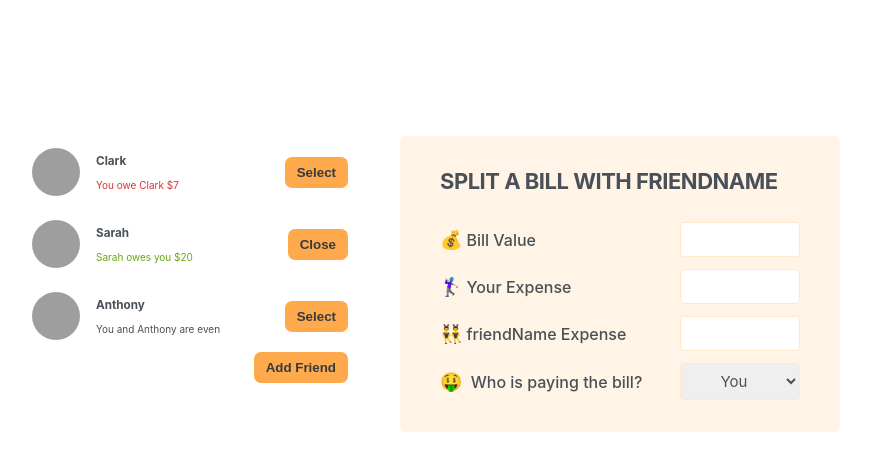
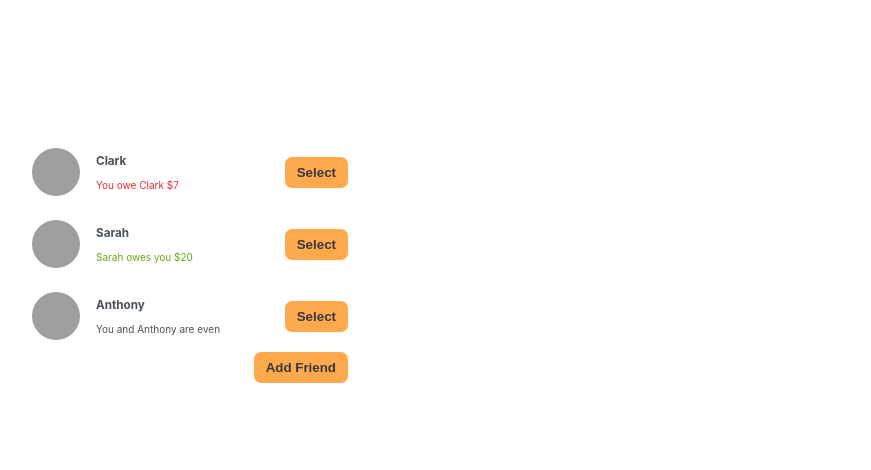
Before and after one commit to MatthewRSouth/eat-n-split, a React app: page / in a window 1280 px wide. Shown: the top 470 px of the page, without its empty margins (210-1081 px from the left). Built offline with nearby package versions, Linux system fonts and the light colour scheme; grey boxes are pictures that could not be loaded; the HTML template or start-up script is replaced by a standard one.

Commit message:
feat: fixed the select buttons

```diff
--- a/src/App.jsx
+++ b/src/App.jsx
@@ -28,12 +28,16 @@ const initialFriends = [
 export default function App() {
     const [friends, setFriends] = useState(initialFriends);
     const [modal, setModal] = useState(false);
+    const [selectedFriend, setSelectedFriend] = useState(null);
 
     function handleAddButton() {
         setModal(true);
     }
     function handleClose() {
         setModal(false);
+    }
+    function handleSplitBillClose() {
+        setSelectedFriend(null);
     }
 
     //helper functionn
@@ -46,15 +50,21 @@ export default function App() {
     function addFriend(newFriendObject) {
         setFriends([...friends, newFriendObject]);
     }
-
+    function handleSelect(friend) {
+        setSelectedFriend(friend);
+    }
     return (
         <div className="app">
             <FriendList
                 friends={friends}
                 onAddButton={handleAddButton}
                 modal={modal}
+                selectedFriend={selectedFriend}
+                onSplitBillClose={handleSplitBillClose}
+                handleSelect={handleSelect}
             />
-            <BillSplit />
+
+            <BillSplit selectedFriend={selectedFriend} />
             {modal === true ? (
                 <AddFriend onClose={handleClose} addFriend={addFriend} />
             ) : null}
--- a/src/components/BillSplit.jsx
+++ b/src/components/BillSplit.jsx
@@ -1,18 +1,25 @@
-export default function BillSplit() {
+export default function BillSplit({ selectedFriend }) {
     return (
+        <>
+            {selectedFriend !== null ? (
                 <form className="form-split-bill">
-            <h2>split a bill with friendName</h2>
+                    <h2>split a bill with {selectedFriend.name}</h2>
                     <label htmlFor="bill">💰Bill Value</label>
                     <input type="number" />
                     <label htmlFor="expense">🏌️‍♀️Your Expense</label>
                     <input type="number" />
-            <label htmlFor="bill">👯‍♂️friendName Expense</label>
+                    <label htmlFor="bill">
+                        👯‍♂️{selectedFriend.name}'s Expense
+                    </label>
                     <input type="number" />
                     <label htmlFor="billpay">🤑 Who is paying the bill?</label>
                     <select name="billpay" id="billpay">
                         <option value="you">You</option>
-                <option value="friend">friendName</option>
+                        <option value="friend">{selectedFriend.name}</option>
                     </select>
+                    <button className="button">Split bill</button>
                 </form>
+            ) : null}
+        </>
     );
 }
--- a/src/components/FriendList.jsx
+++ b/src/components/FriendList.jsx
@@ -1,14 +1,27 @@
 import '../index.css';
 
-export default function FriendList({ friends, onAddButton, modal }) {
+export default function FriendList({
+    friends,
+    onAddButton,
+    modal,
+    onSplitBillActive,
+    onSplitBillClose,
+    selectedFriend,
+    handleSelect,
+}) {
     return (
         <ul className="sidebar">
             {friends.map((friend) => (
                 <Friend
+                    friend={friend}
+                    onSelect={handleSelect}
                     name={friend.name}
                     image={friend.image}
                     balance={friend.balance}
                     key={friend.id}
+                    selectedFriend={selectedFriend}
+                    onSplitBillActive={onSplitBillActive}
+                    onSplitBillClose={onSplitBillClose}
                 />
             ))}
             {!modal ? (
@@ -19,10 +32,20 @@ export default function FriendList({ friends, onAddButton, modal }) {
                 ''
             )}
         </ul>
-    );
+    ); // FIX: selct and close! Close should be if split bill is active. then it should say close
 }
 
-function Friend({ name, image, balance }) {
+function Friend({
+    friend,
+    name,
+    image,
+    balance,
+    onSelect,
+    selectedFriend,
+    onSplitBillActive,
+    onSplitBillClose,
+}) {
+    const isSelected = selectedFriend && selectedFriend.id === friend.id;
     function displayBalance(name, balance) {
         let displayMessage;
         if (balance < 0) {
@@ -42,13 +65,17 @@ function Friend({ name, image, balance }) {
         }
         return displayMessage;
     }
+
     return (
         <li>
             <img src={image} alt="Friend Avatar" />
             <h3>{name}</h3>
             {displayBalance(name, balance)}
-            <button className="button">
-                {balance <= 0 ? 'Select' : 'Close'}
+            <button
+                className="button"
+                onClick={isSelected ? onSplitBillClose : () => onSelect(friend)}
+            >
+                {isSelected ? 'Close' : 'Select'}
             </button>
         </li>
     );
```
Lines whose indentation alone changed are shown as unchanged.
